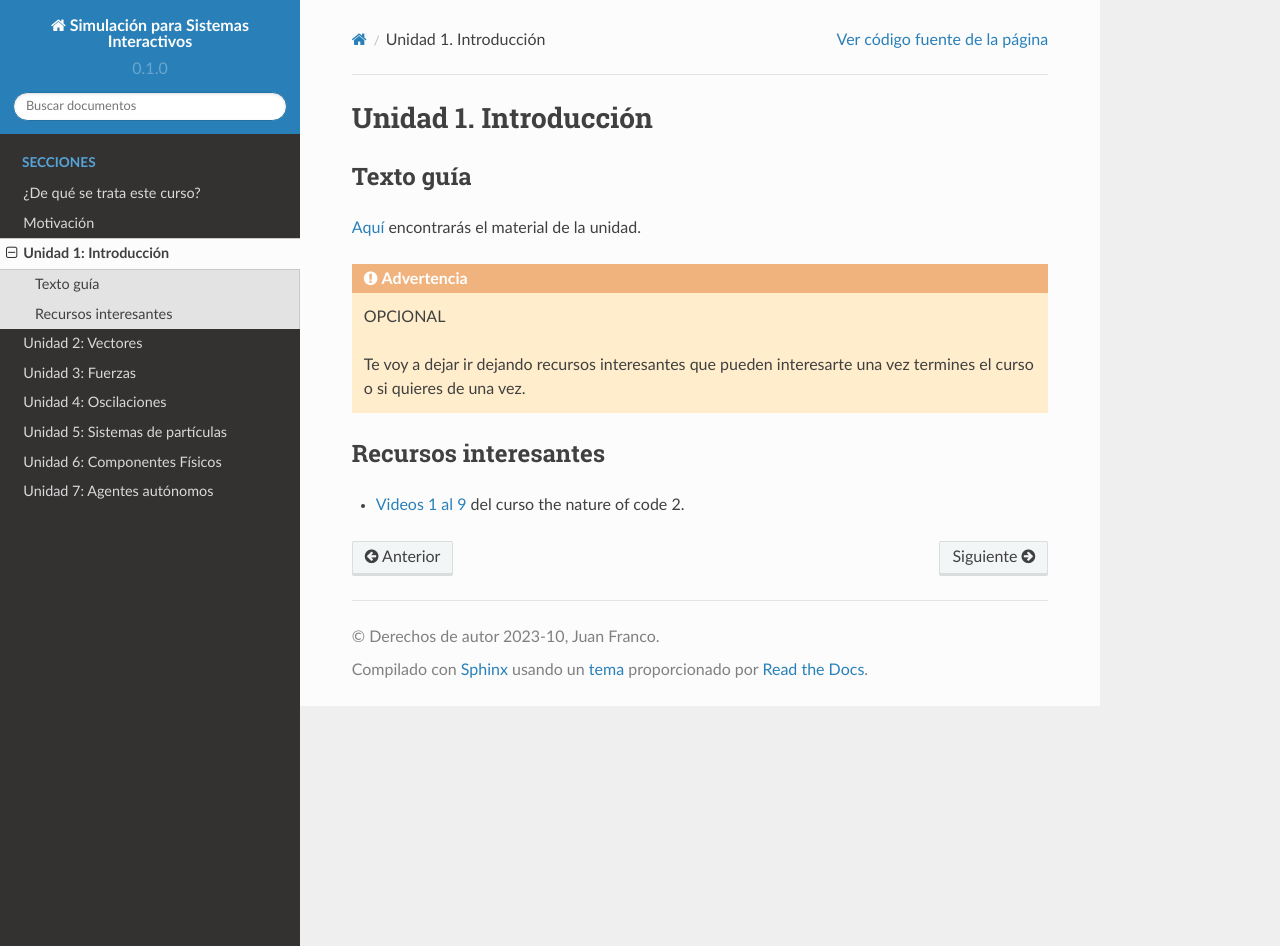
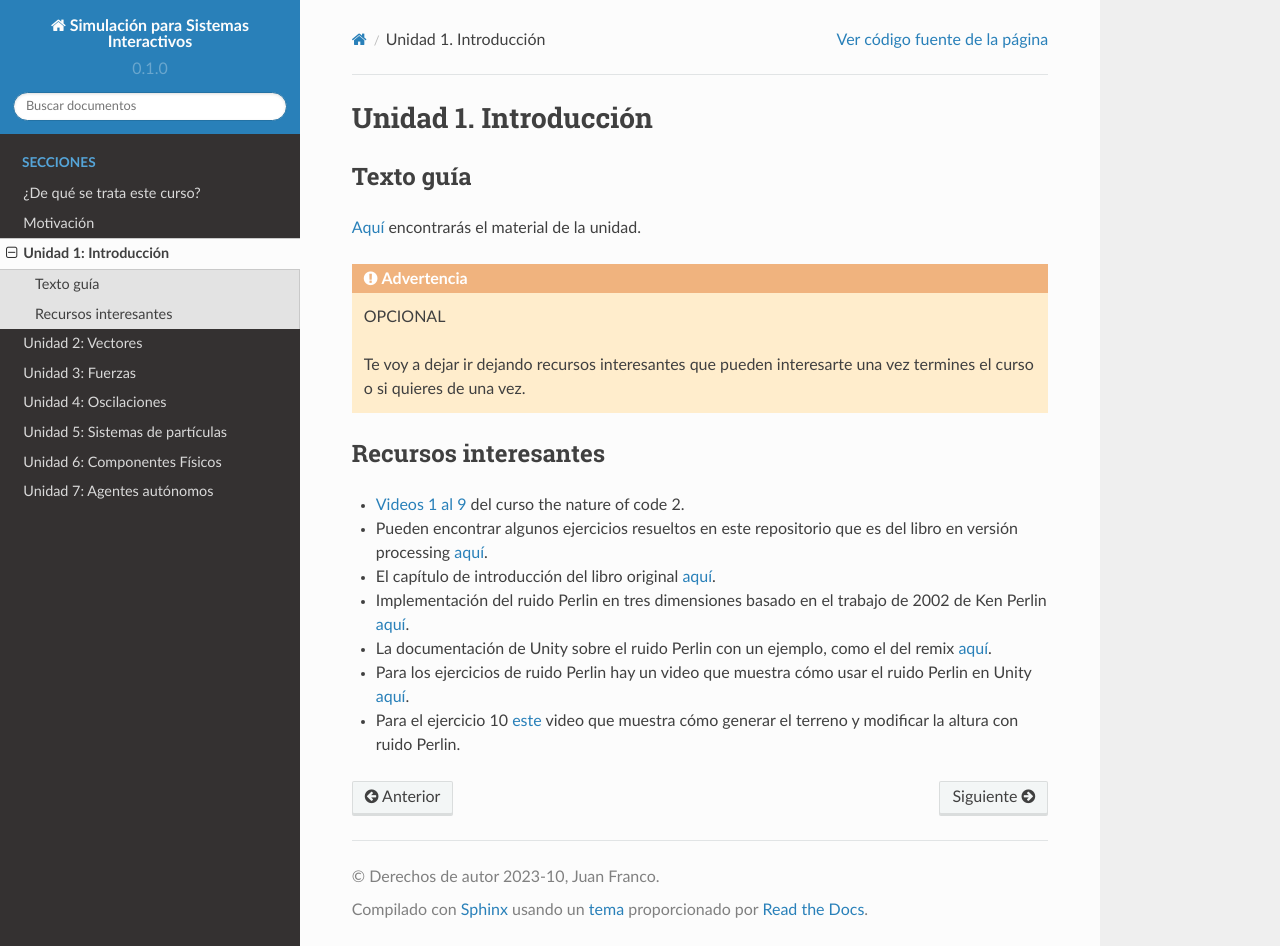
Before and after one commit to mgarcial/SimulacionInteractivos, a Sphinx documentation site: the page built from docs/_unidad1/unidad1.rst, in a window 1280 px wide and 946 px high. Built offline with Sphinx 7.4.7 and the Read the Docs theme 2.0.0, drawn with Linux system fonts in a browser that asks for light colours.

Commit message:
Add resources to Introduction

```diff
--- a/docs/_unidad1/unidad1.rst
+++ b/docs/_unidad1/unidad1.rst
@@ -17,3 +17,13 @@ Recursos interesantes
 
 * `Videos 1 al 9 <https://youtube.com/playlist?list=PLRqwX-V7Uu6ZV4yEcW3uDwOgGXKUUsPOM>`__
   del curso the nature of code 2.
+* Pueden encontrar algunos ejercicios resueltos en este repositorio que es del
+  libro en versión processing `aquí <https://github.com/nature-of-code/noc-examples-processing/blob/master/introduction/Exercise_I_9_Noise3D/Exercise_I_9_Noise3D.pde>`__.
+* El capítulo de introducción del libro original `aquí <https://natureofcode.com/book/introduction/>`__.
+* Implementación del ruido Perlin en tres dimensiones basado en el trabajo de 2002
+  de Ken Perlin `aquí <https://github.com/keijiro/PerlinNoise>`__.
+* La documentación de Unity sobre el ruido Perlin con un ejemplo, como el del
+  remix `aquí <https://docs.unity3d.com/ScriptReference/Mathf.PerlinNoise.html>`__.
+* Para los ejercicios de ruido Perlin hay un video que muestra cómo usar el ruido Perlin en Unity `aquí <https://youtu.be/bG0uEXV6aHQ>`__.
+* Para el ejercicio 10 `este <https://youtu.be/vFvwyu_ZKfU>`__ video que muestra
+  cómo generar el terreno y modificar la altura con ruido Perlin.
```
